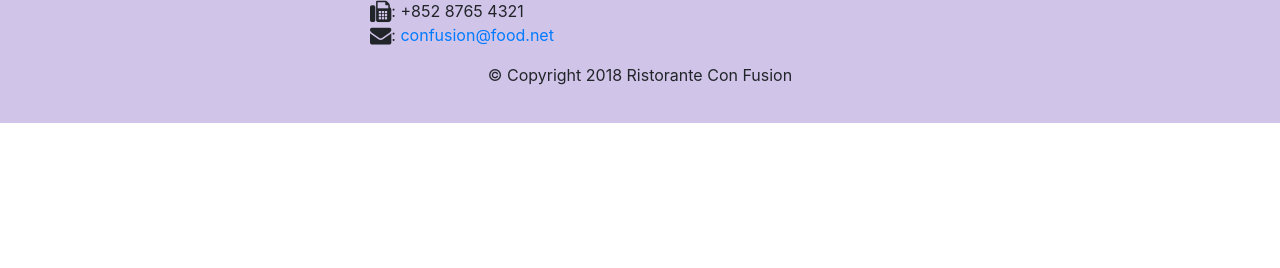
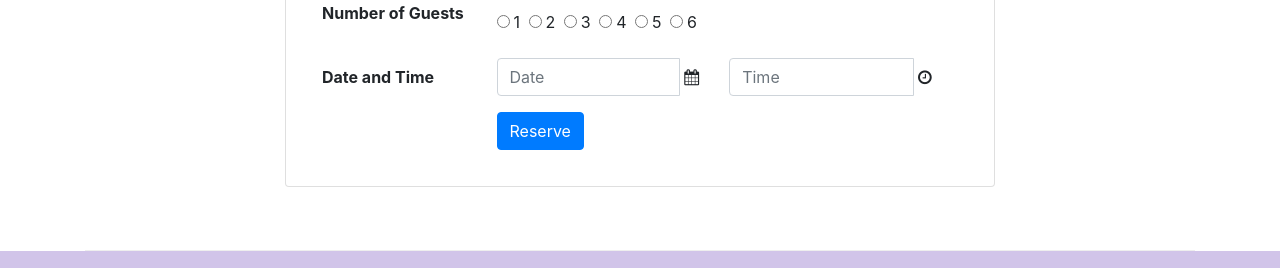
Before and after one commit to Ranc0/Bootstrap4-conFusion, a website: page index.html in a window 1280 px wide. Shown: the part 1683-1951 px from the top of the page. Before the commit the page ends 1806 px from the top, so only its background shows below. Drawn offline with nearby package versions, Linux system fonts and the light colour scheme.

Commit message:
Assignment 2

```diff
--- a/index.html
+++ b/index.html
@@ -41,8 +41,11 @@
                     <h1>Ristorante con Fusion</h1>
                     <p>We take inspiration from the World's best cuisines, and create a unique fusion experience. Our lipsmacking creations will tickle your culinary senses!</p>
                 </div>
-                <div class="col-12 col-sm align-self-center">
+                <div class="col-12 col-sm-3 align-self-center text-center">
                     <img src="img/logo.png" class="img-fluid" alt="">
+                </div>
+                <div class="col-12 col-sm-3 align-self-center text-center">
+                    <a href="#reservationCard" class="btn btn-sm btn-warning" role="button">Reserve Table</a>
                 </div>
             </div>
         </div>
@@ -70,8 +73,13 @@
                 <h3>This Month's Promotions</h3>
             </div>
             <div class="col col-sm col-md">
-                <h2>Weekend Grand Buffet</h2>
-                <p>Featuring mouthwatering combinations with a choice of five different salads, six enticing appetizers, six main entrees and five choicest desserts. Free flowing bubbly and soft drinks. All for just $19.99 per person </p>
+                <div class="media">
+                    <div class="media-body">
+                        <h2 class="mt-0">Weekend Grand Buffet <span class="badge badge-danger">NEW</span></h2>
+                        <p>Featuring mouthwatering combinations with a choice of five different salads, six enticing appetizers, six main entrees and five choicest desserts. Free flowing bubbly and soft drinks. All for just $19.99 per person </p>
+                    </div>
+                    <img src="img/buffet.png" alt="uthappizza" class="d-flex mr-3 img-thumbnail align-self-center">
+                </div>
             </div>
         </div>
 
@@ -90,7 +98,71 @@
                 </div>
             </div>
         </div>
+
+        <div id="reservationCard" class="row row-content align-items-center">
+            <div class="col-12 col-md-8 offset-md-2">
+                <div class="card">
+                    <h3 class="card-header bg-warning text-white">Reserve a table</h3>
+                    <div class="card-body">
+                        <form>
+                            <div class="form-group row">
+                                <label for="guests" class="col-12 col-md-3 col-form-label ml-3"><strong>Number of Guests</strong></label>
+                                <div class="radio col-md-8 mt-3">
+                                    <label class="mr-1">
+                                        <input type="radio" class="mr-1" name="guests" value="1">1
+                                    </label>
+                                    <label class="mr-1">
+                                        <input type="radio" class="mr-1" name="guests" value="2">2
+                                    </label>
+                                    <label class="mr-1">
+                                        <input type="radio" class="mr-1" name="guests" value="3">3
+                                    </label>
+                                    <label class="mr-1">
+                                        <input type="radio" class="mr-1" name="guests" value="4">4
+                                    </label>
+                                    <label class="mr-1">
+                                        <input type="radio" class="mr-1" name="guests" value="5">5
+                                    </label>
+                                    <label class="mr-1">
+                                        <input type="radio" class="mr-1" name="guests" value="6">6
+                                    </label>
+                                </div>
+                            </div>
+                            <div class="form-group row">
+                                <label for="dateAndTime" class="col-12 col-md-3 col-form-label ml-3"><strong>Date and Time</strong></label>
+                                <div class="col-4 col-md-4">
+                                    <div class="input-group align-items-center">
+                                        <input type="text" class="form-control" id="dateInput" name="dateInput"
+                                         placeholder="Date">
+                                        <span>
+                                            <i class="fa fa-calendar ml-1" aria-hidden="true"></i>
+                                        </span>
+                                    </div>
+                                </div>
+                                <div class="col-4 col-md-4">
+                                    <div class="input-group align-items-center">
+                                        <input type="text" class="form-control" id="timeInput" name="timeInput"
+                                         placeholder="Time">
+                                        <span>
+                                            <i class="fa fa-clock-o ml-1" aria-hidden="true"></i>
+                                        </span>
+                                    </div>
+                                </div>
+                            </div>
+                            <div class="form-group row">
+                                <div class="col-12 col-md-3 ml-3">&nbsp;</div>
+                                <div class="col-8 col-md-8">
+                                    <button class="btn btn-primary" type="submit">Reserve</button>
+                                </div>
+                            </div>
+                        </form>
+                    </div>
+                </div>
+            </div>
+        </div>
     </div>
+
+
 
     <footer class="footer">
         <div class="container">
```
